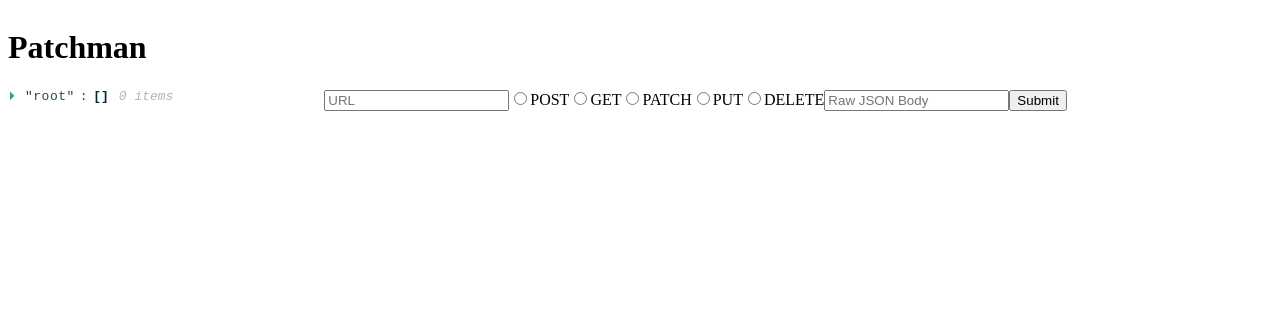
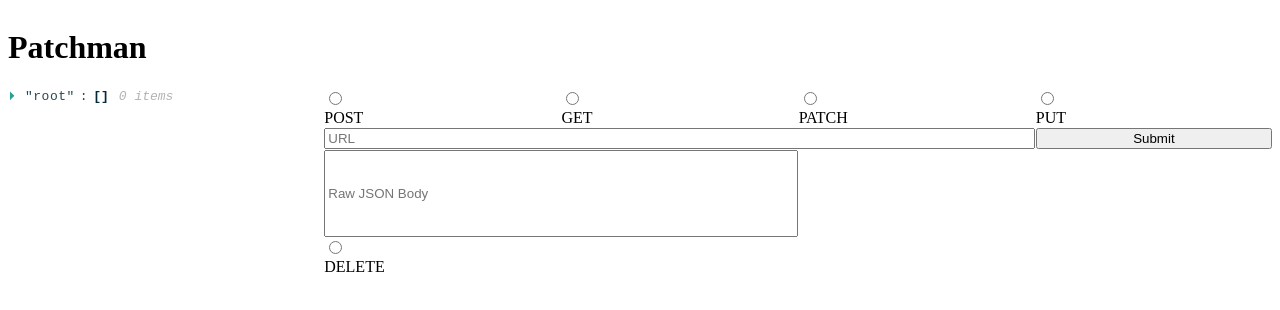
Before and after one commit to CNSpangler/postman-clone, a React app: page / in a window 1280 px wide. Shown: the top 310 px of the page. Built offline with nearby package versions, Linux system fonts and the light colour scheme.

Commit message:
add grid for Form elements

```diff
--- a/src/components/App/App.css
+++ b/src/components/App/App.css
@@ -17,21 +17,39 @@
 .Form {
   grid-area: Form;
 
-  .grid-container {
+  .formGrid {
     display: grid;
     grid-template-columns: 1fr 1fr 1fr 1fr;
     grid-template-rows: 0.5fr 0.2fr 2.3fr;
     gap: 1px 1px;
-    grid-template-areas: "radioGroup radioGroup radioGroup radioGroup" "url url url url" "body body headers headers";
+    grid-template-areas: "radioGroup radioGroup radioGroup radioGroup" "url url url button" "body body headers headers";
   }
 
-  .radioGroup { grid-area: radioGroup; }
+  .radioGroup {
+    grid-area: radioGroup;
+    margin-bottom: 50px;
+  }
 
-  .url { grid-area: url; }
+  .radioButton {
+    width: 15%;
+    margin: 0;
+  }
 
-  .body { grid-area: body; }
+  .body {
+    grid-area: body;
+  }
 
-  .headers { grid-area: headers; }
+  .headers {
+    grid-area: headers;
+  }
+
+  .url {
+    grid-area: url;
+  }
+
+  .button {
+    grid-area: button;
+  }
 }
 
 .Results {
--- a/src/components/Form/Form.jsx
+++ b/src/components/Form/Form.jsx
@@ -19,16 +19,17 @@ const RadioGroup = ({ name, onChange, children }) => {
 };
 
 const RadioButton = ({ name, value, onChange }) => (
-  <>
+  <div className={styles.radioButton} >
     <input id={value} type="radio" name={name} value={value} onChange={onChange} />
     <label htmlFor={value}>{value}</label>
-  </>
+  </div>
 );
 
 /* eslint-enable react/prop-types */
 const Form = ({ url, onUrlChange, body, onBodyChange, onMethodChange, onSubmit }) => (
-  <form onSubmit={onSubmit} className={styles.Form}>
-    <input type="text" value={url} placeholder="URL" onChange={onUrlChange} />
+  <div className={styles.Form}>
+    <form onSubmit={onSubmit} className={styles.formGrid}>
+      <input type="text" value={url} placeholder="URL" onChange={onUrlChange} className={styles.url}/>
       <RadioGroup name="method" onChange={onMethodChange} classname={styles.radioGroup}>
         <RadioButton value="POST" />
         <RadioButton value="GET" />
@@ -36,9 +37,11 @@ const Form = ({ url, onUrlChange, body, onBodyChange, onMethodChange, onSubmit }
         <RadioButton value="PUT" />
         <RadioButton value="DELETE" />
       </RadioGroup>
-    <input type="textarea" value={body} placeholder="Raw JSON Body" onChange={onBodyChange} />
-    <button>Submit</button>
+      <input type="textarea" value={body} placeholder="Raw JSON Body" onChange={onBodyChange} className={styles.body} />
+      <div className={styles.headers} />
+      <button className={styles.button}>Submit</button>
     </form>
+  </div>
 );
 
 Form.propTypes = {
```
Lines whose indentation alone changed are shown as unchanged.
